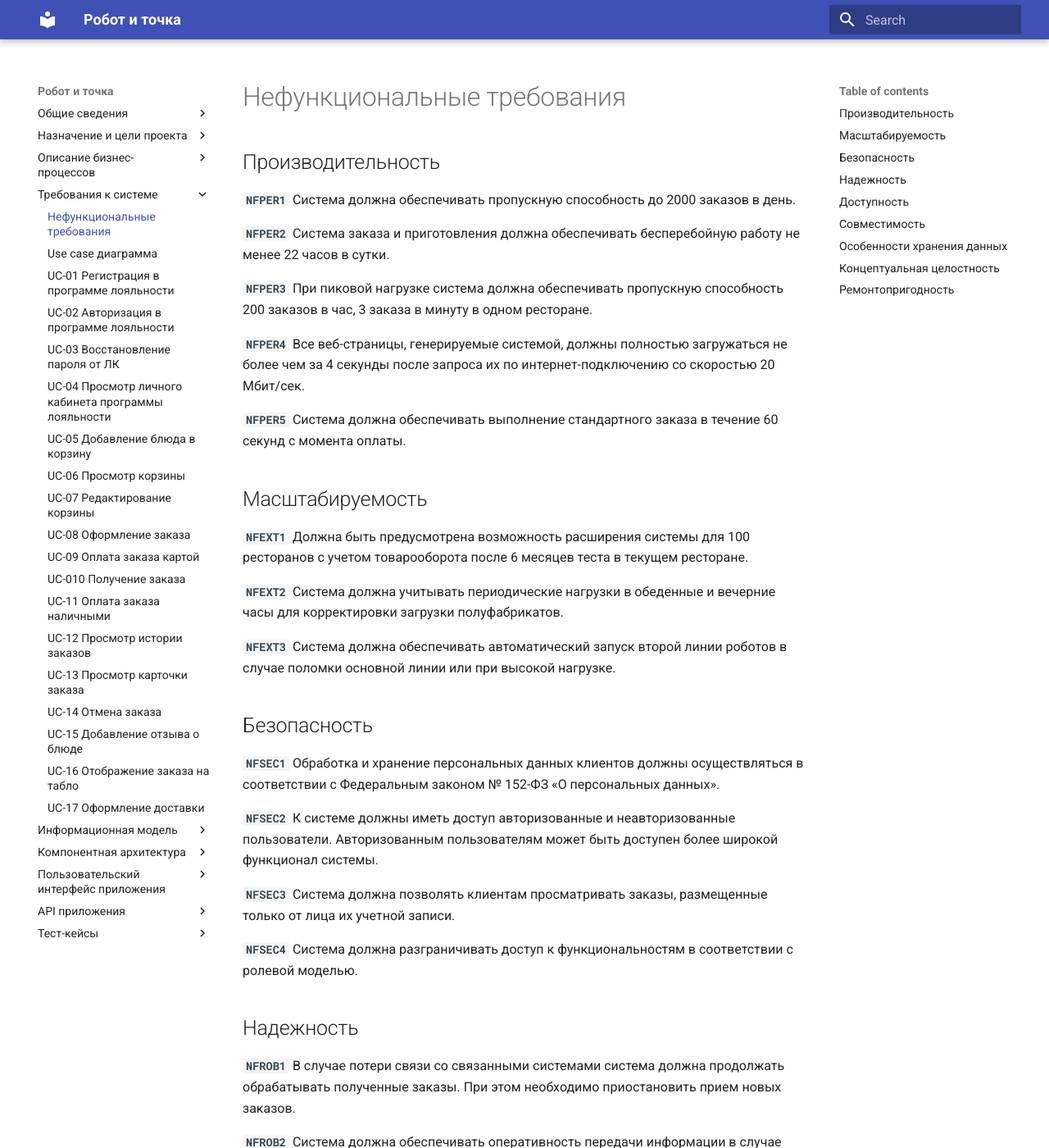
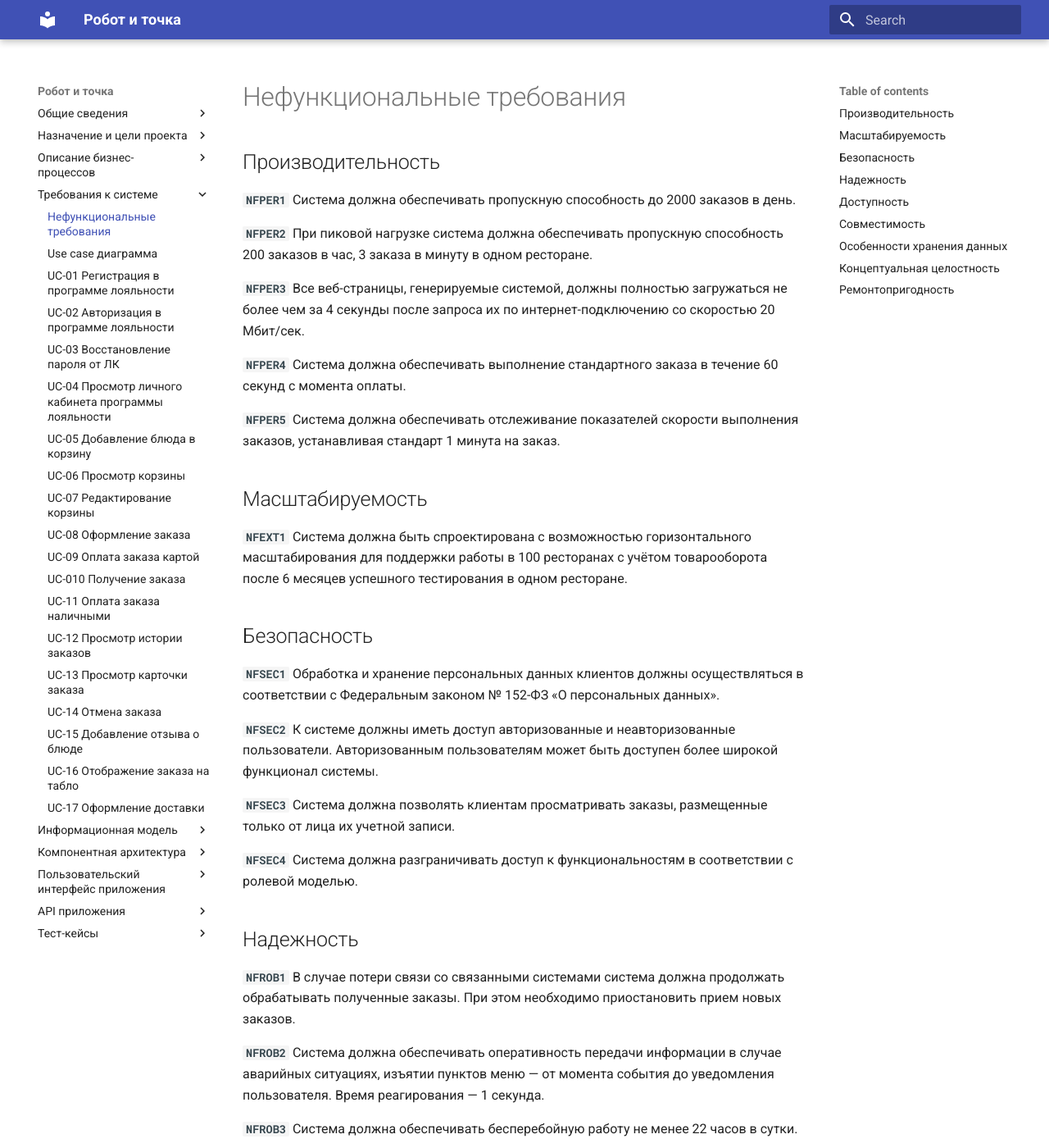
Before and after one commit to VasnevaAnastasia/robot-i-tochka, an MkDocs documentation site: the page built from docs/requirements/nfr.md, in a window 1280 px wide and 1400 px high. Shown: the whole window at 82% size. Built offline with MkDocs 1.6.1 and Material for MkDocs 9.7.7, drawn with Linux system fonts in a browser that asks for light colours; some of the changed text lies outside the part shown.

Commit message:
Обновление после правок

```diff
--- a/docs/requirements/nfr.md
+++ b/docs/requirements/nfr.md
@@ -4,20 +4,17 @@
 
 **`NFPER1`** Система должна обеспечивать пропускную способность до 2000 заказов в день.
 
-**`NFPER2`** Система заказа и приготовления должна обеспечивать бесперебойную работу не менее 22 часов в сутки.
+**`NFPER2`** При пиковой нагрузке система должна обеспечивать пропускную способность 200 заказов в час, 3 заказа в минуту в одном ресторане.
 
-**`NFPER3`** При пиковой нагрузке система должна обеспечивать пропускную способность 200 заказов в час, 3 заказа в минуту в одном ресторане.
+**`NFPER3`** Все веб-страницы, генерируемые системой, должны полностью загружаться не более чем за 4 секунды после запроса их по интернет-подключению со скоростью 20 Мбит/сек.
 
-**`NFPER4`** Все веб-страницы, генерируемые системой, должны полностью загружаться не более чем за 4 секунды после запроса их по интернет-подключению со скоростью 20 Мбит/сек.
+**`NFPER4`** Система должна обеспечивать выполнение стандартного заказа в течение 60 секунд с момента оплаты.
 
-**`NFPER5`** Система должна обеспечивать выполнение стандартного заказа в течение 60 секунд с момента оплаты.
+**`NFPER5`** Система должна обеспечивать отслеживание показателей скорости выполнения заказов, устанавливая стандарт 1 минута на заказ.
 ## Масштабируемость
 
-**`NFEXT1`** Должна быть предусмотрена возможность расширения системы для 100 ресторанов с учетом товарооборота после 6 месяцев теста в текущем ресторане.
+**`NFEXT1`** Система должна быть спроектирована с возможностью горизонтального масштабирования для поддержки работы в 100 ресторанах с учётом товарооборота после 6 месяцев успешного тестирования в одном ресторане.
 
-**`NFEXT2`** Система должна учитывать периодические нагрузки в обеденные и вечерние часы для корректировки загрузки полуфабрикатов.
-
-**`NFEXT3`** Система должна обеспечивать автоматический запуск второй линии роботов в случае поломки основной линии или при высокой нагрузке.
 
 ## Безопасность
 
@@ -54,6 +53,7 @@
 **`NFCOM4`** Система должна быть совместима с существующими системами мониторинга в компании.
 
 **`NFCOM5`** Необходима интеграция с системой складского учета и кассовыми системами.
+
 ## Особенности хранения данных
 
 **`NFDT1`** История заказов клиентов должна храниться 3 года.
```
Also changed, not shown: other parts of docs/requirements/nfr.md (+3 -1 lines), docs/architecture/reasoning.md (+2 -2 lines), docs/architecture/С4.drawio.png, docs/information_model/class_diagram.png.
